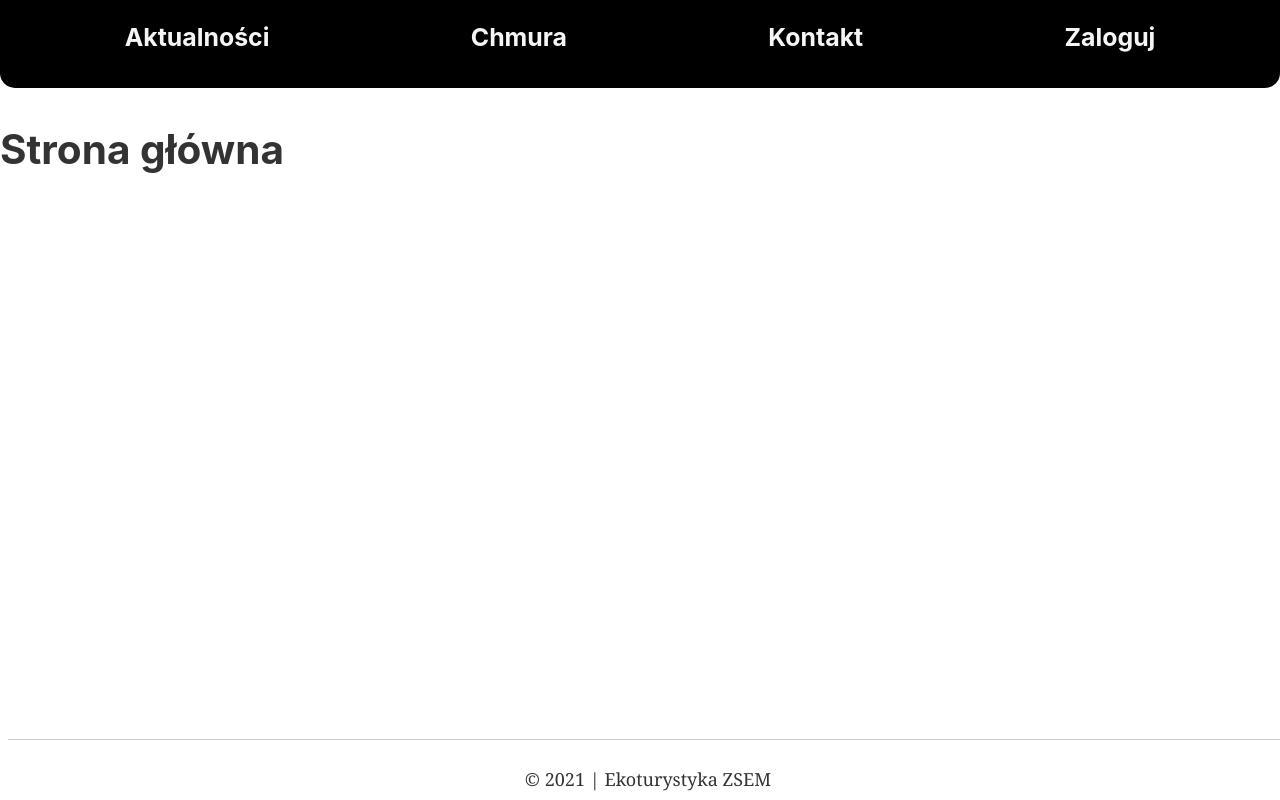
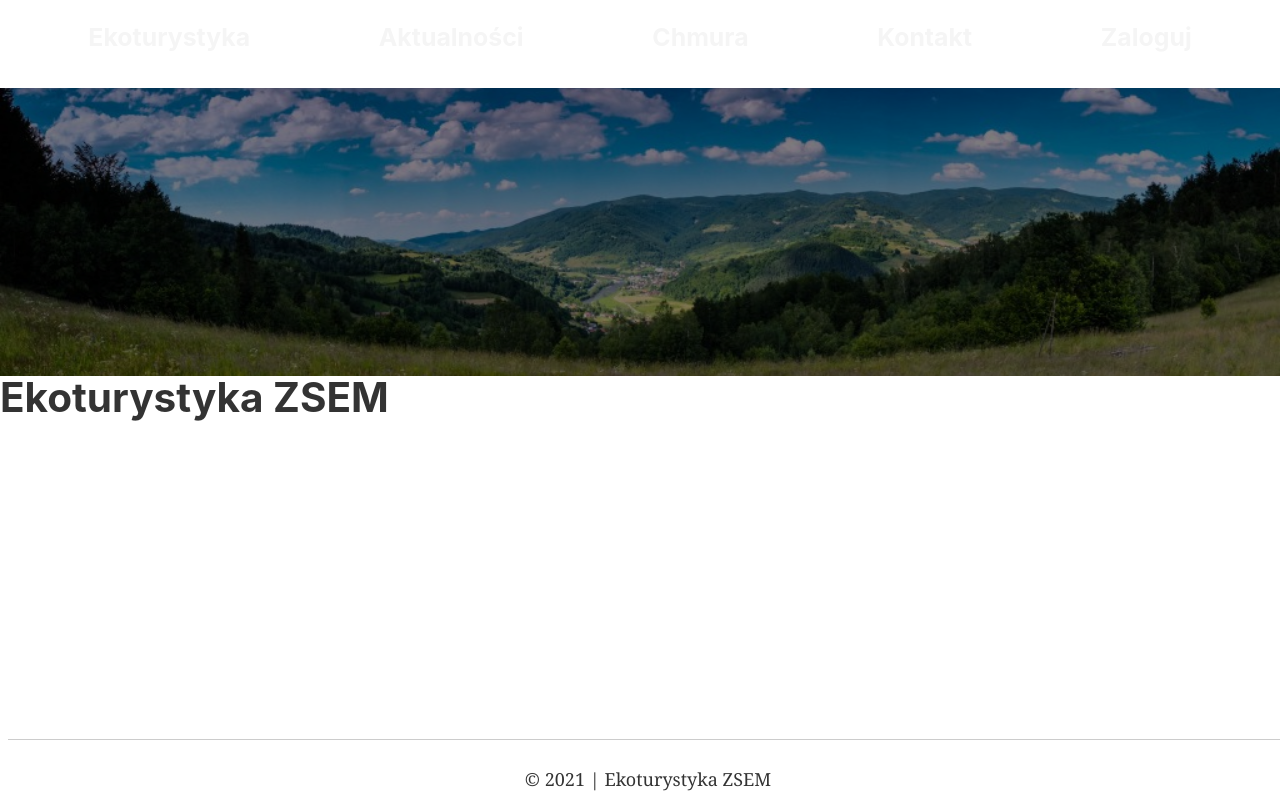
Before and after one commit to Lisequ/gegra, a Gatsby site: page / in a window 1280 px wide. Built offline with nearby package versions, Linux system fonts and the light colour scheme; Gatsby itself is replaced by a stand-in of ours.

Commit message:
Kolejne zmianki

```diff
--- a/gatsby-config.js
+++ b/gatsby-config.js
@@ -1,7 +1,7 @@
 module.exports = {
   siteMetadata: {
-    title: `Gatsby Default Starter`,
-    description: `Kick off your next, great Gatsby project with this default starter. This barebones starter ships with the main Gatsby configuration files you might need.`,
+    title: `Ekoturystyka ZSEM`,
+    description: `Strona o ekoturys`,
     author: `@gatsbyjs`,
   },
   plugins: [
@@ -25,7 +25,7 @@ module.exports = {
         background_color: `#663399`,
         theme_color: `#663399`,
         display: `minimal-ui`,
-        icon: `src/images/gatsby-icon.png`, // This path is relative to the root of the site.
+        icon: `src/images/logo.png`, // This path is relative to the root of the site.
       },
     },
     `gatsby-plugin-gatsby-cloud`,
--- a/src/components/Article.jsx
+++ b/src/components/Article.jsx
@@ -5,10 +5,10 @@ export default function Article({title, subtitle, link})
 {
     return(
         <li className={styles.mian}>
-            <div className="container">
+            <article className="container">
                 <h2>{title}</h2>
                 <h4>{subtitle}</h4>
-            </div>
+            </article>
             <a href={link}><button className={styles.button}>Czytaj dalej</button></a>
         </li>
     )
--- a/src/components/Navbar.jsx
+++ b/src/components/Navbar.jsx
@@ -14,6 +14,7 @@ export default function Navbar()
                 <link rel="stylesheet" href="https://cdnjs.cloudflare.com/ajax/libs/font-awesome/5.15.3/css/all.min.css" integrity="sha512-iBBXm8fW90+nuLcSKlbmrPcLa0OT92xO1BIsZ+ywDWZCvqsWgccV3gFoRBv0z+8dLJgyAHIhR35VZc2oM/gI1w==" crossorigin="anonymous" referrerpolicy="no-referrer" />
             </Helmet>
             <ul className={styles.list}>
+                <NavLink name="Ekoturystyka" link="/"/>
                 <NavLink name="Aktualności" link="/aktualnosci"/>
                 <NavLink name="Chmura" link="/chmura"/>
                 <NavLink name="Kontakt" link="/kontakt"/>
--- a/src/pages/index.jsx
+++ b/src/pages/index.jsx
@@ -1,4 +1,5 @@
 import * as React from "react"
+import * as styles from "../styles/index.module.css"
 import { Link } from "gatsby"
 import { StaticImage } from "gatsby-plugin-image"
 
@@ -9,7 +10,8 @@ export default function IndexPage() {
     return (
         <Layout>
             <Seo title="Home" />
-            <h1>Strona główna</h1>
+            <StaticImage className={styles.imgcon} imgClassName={styles.img} src="../images/panorama.jpg"/>
+            <h1 className={styles.title}>Ekoturystyka ZSEM</h1>
         </Layout>
     )
 }
--- a/src/pages/zaloguj.jsx
+++ b/src/pages/zaloguj.jsx
@@ -9,6 +9,7 @@ export default function Zaloguj()
         <Layout>
             <div className={styles.container}>
                 <form className={styles.form} method="POST" action="http://ekoturystyka.zsem.edu.pl/login.php">
+                    <h4>Zaloguj się</h4>
                     <input className={styles.input} type="text" placeholder="login"/> <br />
                     <input className={styles.input} type="password" placeholder="hasło"/> <br />
                     <input className={styles.input} type="submit" value="Zaloguj"/>
--- a/src/styles/Navbar.module.css
+++ b/src/styles/Navbar.module.css
@@ -1,9 +1,9 @@
 .nav
 {
-    background-color: black;
+    background-image: var(--gradeint-one);
     padding: 3vmin;
     border-radius: 0px 0px 15px 15px;
-    margin-bottom: 5vh;
+    margin-bottom: 0vh;
 }
 
 .list
--- a/src/styles/chmura.module.css
+++ b/src/styles/chmura.module.css
@@ -16,3 +16,9 @@
     align-items: center;
     padding: 10vmin;
 }
+.input
+{
+    border: 2px solid black;
+    border-radius: 5px;
+    margin: 5px;
+}
--- a/src/styles/index.module.css
+++ b/src/styles/index.module.css
@@ -0,0 +1,11 @@
+.imgcon
+{
+    width: 100%;
+    min-height: 30vh;
+}
+.img
+{
+    filter: brightness(50%);
+    min-height: 30vh;
+    width: 100%;
+}
--- a/src/styles/zaloguj.module.css
+++ b/src/styles/zaloguj.module.css
@@ -2,6 +2,7 @@
 {
     display: grid;
     place-items: center;
+    margin-top: 5vh;
 }
 
 .form
--- /dev/null
+++ b/static/theme/var.css
@@ -0,0 +1,10 @@
+:root
+{
+    --primary-color: rgb(51, 139, 147);
+    --secondary-color: rgb(182, 244, 146);
+    --acccent-color: rgb(94, 231, 255);
+
+    --gradient-one: linear-gradient(to right, var(--primary-color), var(--secondary-color));
+    --gradient-one: linear-gradient(to right, var(--acccent-color), var(--secondary-color));
+    --gradient-one: linear-gradient(to right, var(--primary-color), var(--acccent-color));
+}
--- a/static/theme/vardark.css
+++ b/static/theme/vardark.css
@@ -0,0 +1,6 @@
+:root
+{
+    --bg-color: rgb(20, 20, 20);
+    --text-color: rgb(200, 200, 200);
+    --main-color: rgb(100, 100, 100);
+}
--- a/static/theme/varlight.css
+++ b/static/theme/varlight.css
@@ -0,0 +1,6 @@
+:root
+{
+    --bg-color: rgb(245, 245, 245);
+    --text-color: rgb(30, 30, 30);
+    --main-color: rgb(190, 190, 190);
+}
```
Also changed, not shown: src/pages/chmura.jsx (+4 -4 lines), README.md, src/components/ThemeSwitch.jsx (added), src/images/gatsby-astronaut.png (deleted), src/images/gatsby-icon.png (deleted).
